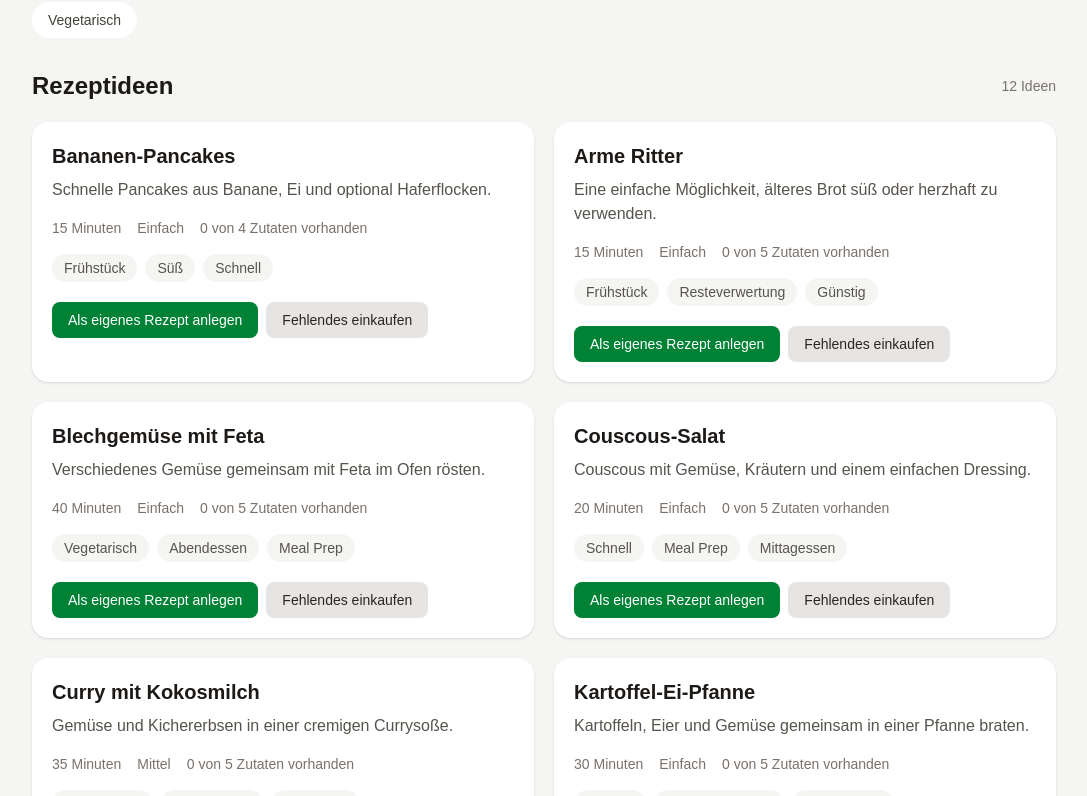
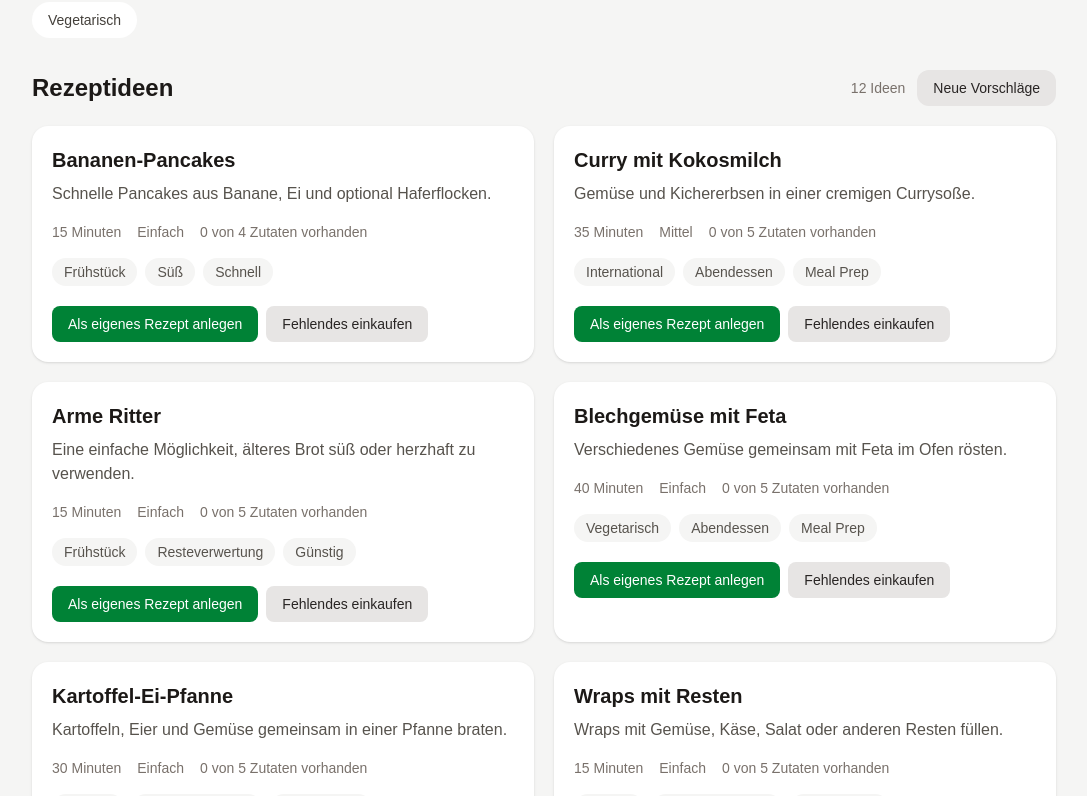
Before and after one commit to heleblocc/rezept-app, a Next.js app: page /inspiration in a window 1280 px wide. Shown: the part 700-1496 px from the top of the page, without its empty margins (96-1183 px from the left). Built offline with nearby package versions, Linux system fonts and the light colour scheme.

Commit message:
Inspirationen neu mischen

```diff
--- a/app/inspiration/page.tsx
+++ b/app/inspiration/page.tsx
@@ -248,7 +248,20 @@ function ingredientMatches(
     ingredient.includes(pantry)
   );
 }
+function shuffleArray<T>(items: T[]) {
+  const shuffled = [...items];
 
+  for (let index = shuffled.length - 1; index > 0; index--) {
+    const randomIndex = Math.floor(Math.random() * (index + 1));
+
+    [shuffled[index], shuffled[randomIndex]] = [
+      shuffled[randomIndex],
+      shuffled[index],
+    ];
+  }
+
+  return shuffled;
+}
 export default function InspirationPage() {
   const [selectedTag, setSelectedTag] = useState("Alle");
   const [search, setSearch] = useState("");
@@ -256,6 +269,7 @@ export default function InspirationPage() {
   const [showPantryMatches, setShowPantryMatches] =
     useState(false);
   const [loaded, setLoaded] = useState(false);
+  const [shuffleSeed, setShuffleSeed] = useState(0);
 
   useEffect(() => {
     const savedPantry = localStorage.getItem("pantry-items");
@@ -335,7 +349,7 @@ export default function InspirationPage() {
 const filteredMatches = useMemo(() => {
   const normalizedSearch = normalizeText(search);
 
-    return inspirationMatches.filter((match) => {
+  const matches = inspirationMatches.filter((match) => {
     const matchesTag =
       selectedTag === "Alle" ||
       match.idea.tags.includes(selectedTag);
@@ -358,11 +372,14 @@ export default function InspirationPage() {
       matchesPantry
     );
   });
+
+  return shuffleArray(matches);
 }, [
   inspirationMatches,
   selectedTag,
   search,
   showPantryMatches,
+  shuffleSeed,
 ]);
 
   const ideaOfTheDay = useMemo(() => {
@@ -539,14 +556,26 @@ export default function InspirationPage() {
         </section>
 
         <section className="mt-8">
-          <div className="flex items-center justify-between gap-4">
+         <div className="flex flex-wrap items-center justify-between gap-4">
   <h2 className="text-2xl font-bold text-stone-900">
     Rezeptideen
   </h2>
 
+  <div className="flex items-center gap-3">
     <span className="text-sm text-stone-500">
       {filteredMatches.length} Ideen
     </span>
+
+    <button
+      type="button"
+      onClick={() =>
+        setShuffleSeed((current) => current + 1)
+      }
+      className="rounded-xl bg-stone-200 px-4 py-2 text-sm font-medium text-stone-800 transition hover:bg-stone-300"
+    >
+      Neue Vorschläge
+    </button>
+  </div>
 </div>
 
           {filteredMatches.length === 0 ? (
--- a/app/page.tsx
+++ b/app/page.tsx
@@ -3,7 +3,10 @@
 import { createWorker } from "tesseract.js";
 import Link from "next/link";
 import { useEffect, useMemo, useState } from "react";
-import { useRouter } from "next/navigation";
+import {
+  useRouter,
+  useSearchParams,
+} from "next/navigation";
 import { getRecipes } from "@/lib/recipes";
 import { supabase } from "@/lib/supabase";
 
@@ -58,9 +61,13 @@ const texts = {
 
 export default function Home() {
   const router = useRouter();
+    const searchParams = useSearchParams();
+
   const [recipes, setRecipes] = useState<Recipe[]>([]);
   const [search, setSearch] = useState("");
-  const [selectedTag, setSelectedTag] = useState("");
+  const [selectedTag, setSelectedTag] = useState(
+  searchParams.get("tag") ?? ""
+);
   const [showFavoritesOnly, setShowFavoritesOnly] = useState(false);
   const [language, setLanguage] = useState<"de" | "en">("de");
 
@@ -196,7 +203,25 @@ async function setRating(id: number, rating: number) {
   }
 }
 
+function selectTag(tag: string) {
+  setSelectedTag(tag);
 
+  const params = new URLSearchParams(
+    searchParams.toString()
+  );
+
+  if (tag) {
+    params.set("tag", tag);
+  } else {
+    params.delete("tag");
+  }
+
+  const query = params.toString();
+
+  router.replace(query ? `/?${query}` : "/", {
+    scroll: false,
+  });
+}
 
   return (
     <>
@@ -240,7 +265,7 @@ async function setRating(id: number, rating: number) {
               <div className="flex gap-2 overflow-x-auto pb-1">
                 <button
                   type="button"
-                  onClick={() => setSelectedTag("")}
+                  onClick={() => selectTag("")}
                   className={`shrink-0 rounded-full px-4 py-2 text-sm ${
                     selectedTag === ""
                       ? "bg-green-700 text-white"
@@ -254,7 +279,7 @@ async function setRating(id: number, rating: number) {
                   <button
                     key={tag}
                     type="button"
-                    onClick={() => setSelectedTag(tag)}
+                    onClick={() => selectTag(tag)}
                     className={`shrink-0 rounded-full px-4 py-2 text-sm ${
                       selectedTag === tag
                         ? "bg-green-700 text-white"
@@ -277,7 +302,13 @@ async function setRating(id: number, rating: number) {
               {filteredRecipes.map((recipe) => (
                 <article
   key={recipe.id}
-  onClick={() => router.push(`/rezepte/${recipe.id}`)}
+  onClick={() =>
+  router.push(
+    selectedTag
+      ? `/rezepte/${recipe.id}?tag=${encodeURIComponent(selectedTag)}`
+      : `/rezepte/${recipe.id}`
+  )
+}
   className="flex min-w-0 cursor-pointer flex-col overflow-hidden rounded-2xl bg-white shadow-sm transition hover:-translate-y-0.5 hover:shadow-md"
 >
 
--- a/app/rezepte/[id]/page.tsx
+++ b/app/rezepte/[id]/page.tsx
@@ -2,7 +2,11 @@
 
 import { supabase } from "@/lib/supabase";
 import Link from "next/link";
-import { useParams, useRouter } from "next/navigation";
+import {
+  useParams,
+  useRouter,
+  useSearchParams,
+} from "next/navigation";
 import { useEffect, useState } from "react";
 
 
@@ -37,6 +41,7 @@ type ShoppingItem = {
 export default function RecipePage() {
   const params = useParams();
     const router = useRouter();
+    const searchParams = useSearchParams();
 
   const [recipe, setRecipe] = useState<Recipe | null>(null);
   const [loaded, setLoaded] = useState(false);
@@ -274,16 +279,20 @@ async function deleteRecipe() {
       </main>
     );
   }
+const selectedTag = searchParams.get("tag");
 
+const backHref = selectedTag
+  ? `/?tag=${encodeURIComponent(selectedTag)}`
+  : "/";
   return (
     <main className="min-h-screen bg-stone-100 px-4 py-6 pb-24 sm:px-6 sm:py-8">
       <div className="mx-auto max-w-3xl">
         <Link
-          href="/"
-          className="mb-6 inline-block text-green-700 hover:underline"
-        >
-          ← Zurück zur Übersicht
-        </Link>
+  href={backHref}
+  className="mb-6 inline-block text-green-700 hover:underline"
+>
+  ← Zurück zur Übersicht
+</Link>
 
         <article className="overflow-hidden rounded-2xl bg-white shadow-sm">
           <div className="relative">
```
Lines whose indentation alone changed are shown as unchanged.
